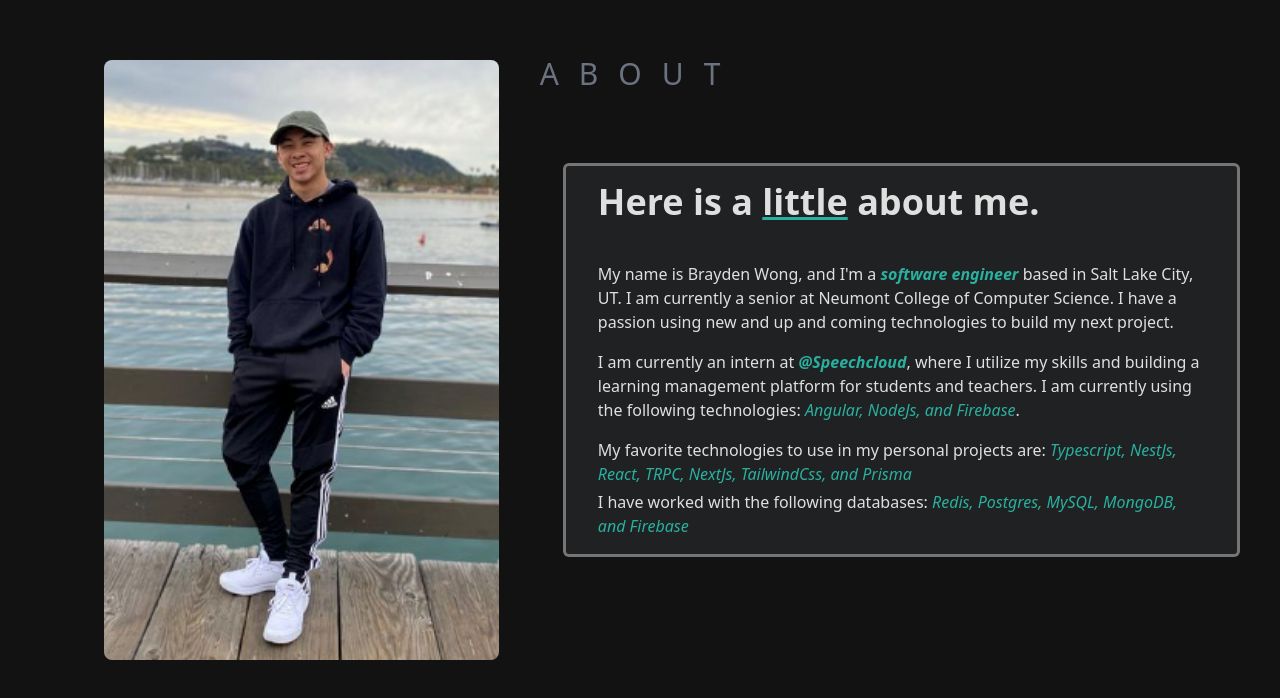
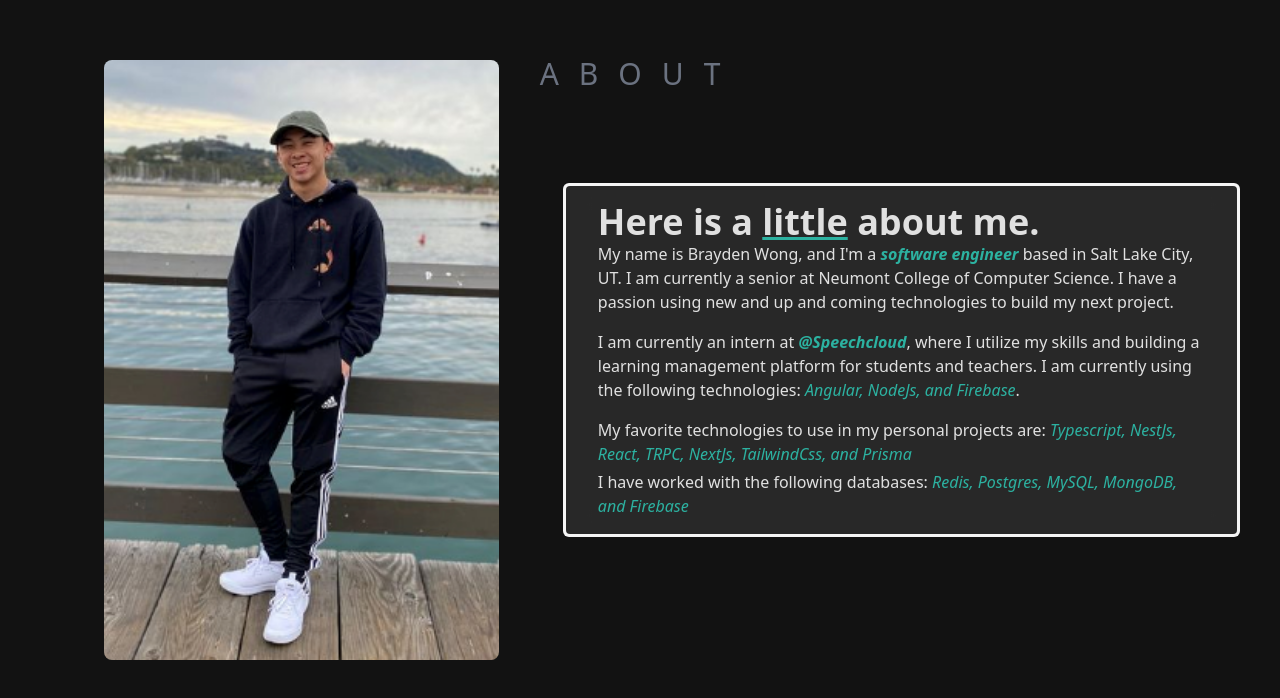
Before and after one commit to brayden-wong/portfolio, a Next.js app: page / in a window 1280 px wide. Shown: the part 908-1606 px from the top of the page. Built offline with nearby package versions, Linux system fonts and the light colour scheme.

Commit message:
updated about feature

```diff
--- a/src/features/about.tsx
+++ b/src/features/about.tsx
@@ -21,7 +21,7 @@ export const About = () => {
           x: 0,
           opacity: 1,
         }}
-        transition={{ duration: 1.5 }}
+        transition={{ duration: 1.5, ease: 'linear' }}
         viewport={{ once: true }}
         src={image.src}
         className="flex-shink-0 -mb-20 h-96 w-64 rounded-lg
@@ -31,20 +31,24 @@ export const About = () => {
       <motion.div
         initial={{
           opacity: 0,
+          y: 100,
         }}
         whileInView={{
           opacity: 1,
+          y: 0,
         }}
-        transition={{ duration: 4 }}
+        transition={{ duration: 1.5, ease: 'linear' }}
         viewport={{ once: true }}
-        className="space-y-10 rounded-md border-[3px] border-white/40 bg-gray-400/10 px-2 py-4 text-white/90 md:px-8"
+        className="space-y-10 rounded-md border-[3px] border-white/40 bg-white text-white/90"
       >
+        <div className="rounded bg-black/90 px-2 py-4 backdrop-blur-md md:px-8">
           <h4 className="text-4xl font-semibold">
             Here is a{' '}
             <span className="underline decoration-teal-400/80 ">little</span>{' '}
             about me.
           </h4>
           <AboutText />
+        </div>
       </motion.div>
     </div>
   );
```
Lines whose indentation alone changed are shown as unchanged.
